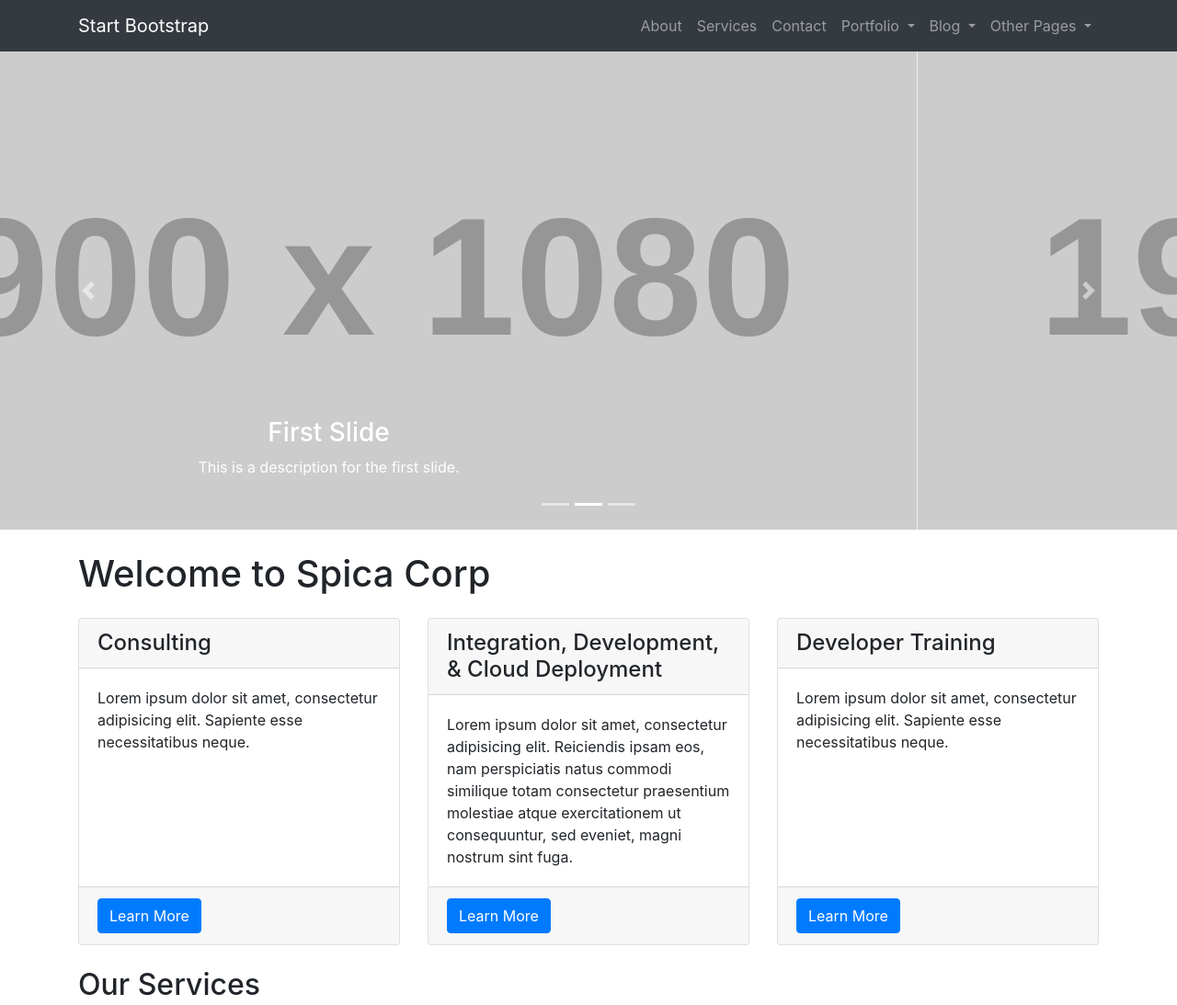
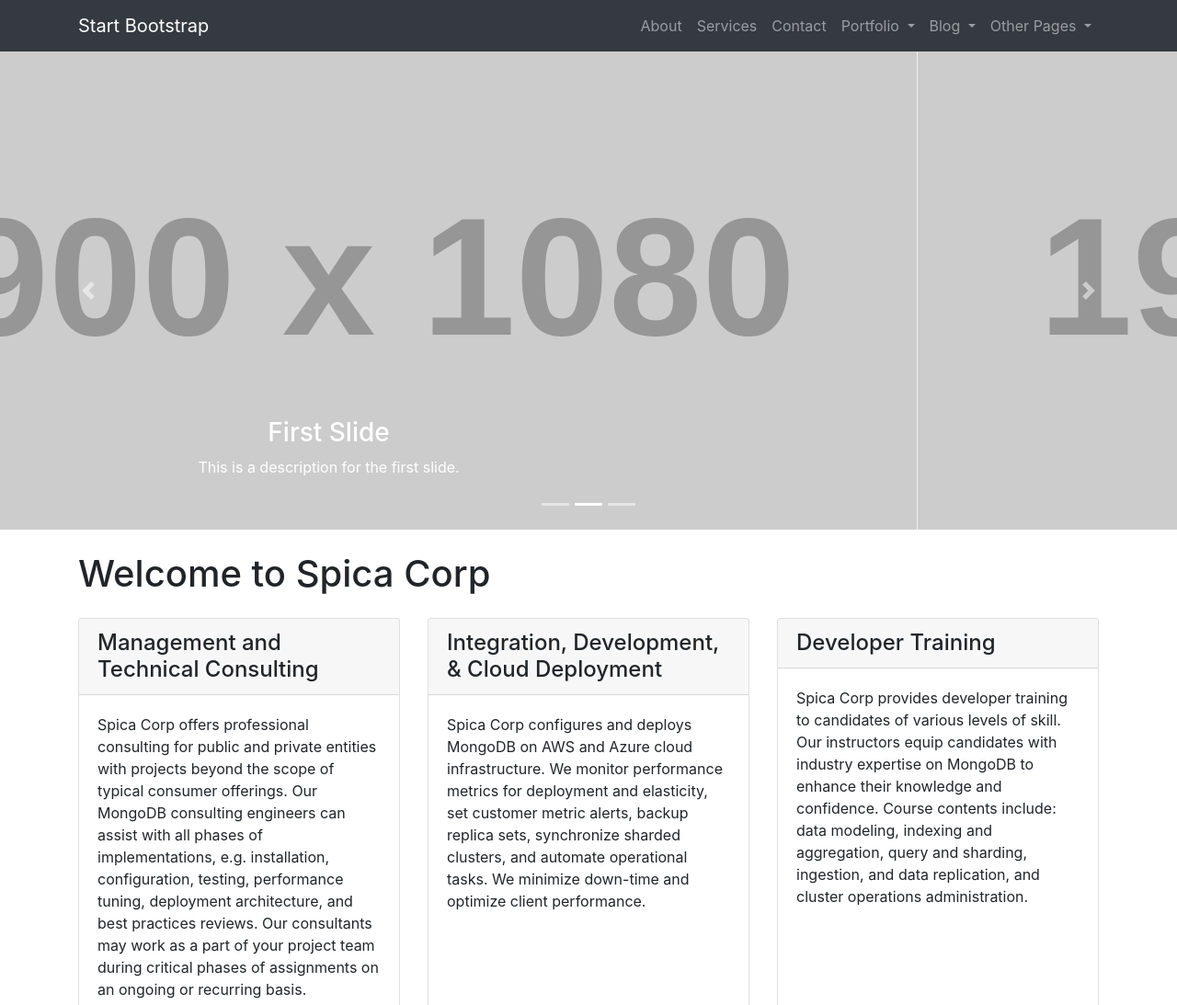
Before and after one commit to te7as/spica-site, a website: page index.html in a window 1280 px wide. Shown: the top 1093 px of the page at 92% size. Drawn offline with Linux system fonts and the light colour scheme; placeholder pictures from the web are drawn by us.

Commit message:
Updated descriptions

```diff
--- a/index.html
+++ b/index.html
@@ -127,9 +127,9 @@
       <div class="row">
         <div class="col-lg-4 mb-4">
           <div class="card h-100">
-            <h4 class="card-header">Consulting</h4>
+            <h4 class="card-header">Management and Technical Consulting</h4>
             <div class="card-body">
-              <p class="card-text">Lorem ipsum dolor sit amet, consectetur adipisicing elit. Sapiente esse necessitatibus neque.</p>
+              <p class="card-text">Spica Corp offers professional consulting for public and private entities with projects beyond the scope of typical consumer offerings. Our MongoDB consulting engineers can assist with all phases of implementations, e.g. installation, configuration, testing, performance tuning, deployment architecture, and best practices reviews. Our consultants may work as a part of your project team during critical phases of assignments on an ongoing or recurring basis.</p>
             </div>
             <div class="card-footer">
               <a href="#" class="btn btn-primary">Learn More</a>
@@ -140,7 +140,7 @@
           <div class="card h-100">
             <h4 class="card-header">Integration, Development, & Cloud Deployment</h4>
             <div class="card-body">
-              <p class="card-text">Lorem ipsum dolor sit amet, consectetur adipisicing elit. Reiciendis ipsam eos, nam perspiciatis natus commodi similique totam consectetur praesentium molestiae atque exercitationem ut consequuntur, sed eveniet, magni nostrum sint fuga.</p>
+              <p class="card-text">Spica Corp configures and deploys MongoDB on AWS and Azure cloud infrastructure. We monitor performance metrics for deployment and elasticity, set customer metric alerts, backup replica sets, synchronize sharded clusters, and automate operational tasks. We minimize down-time and optimize client performance.</p>
             </div>
             <div class="card-footer">
               <a href="#" class="btn btn-primary">Learn More</a>
@@ -151,7 +151,7 @@
           <div class="card h-100">
             <h4 class="card-header">Developer Training</h4>
             <div class="card-body">
-              <p class="card-text">Lorem ipsum dolor sit amet, consectetur adipisicing elit. Sapiente esse necessitatibus neque.</p>
+              <p class="card-text">Spica Corp provides developer training to candidates of various levels of skill. Our instructors equip candidates with industry expertise on MongoDB to enhance their knowledge and confidence. Course contents include: data modeling, indexing and aggregation, query and sharding, ingestion, and data replication, and cluster operations administration.</p>
             </div>
             <div class="card-footer">
               <a href="#" class="btn btn-primary">Learn More</a>
```
